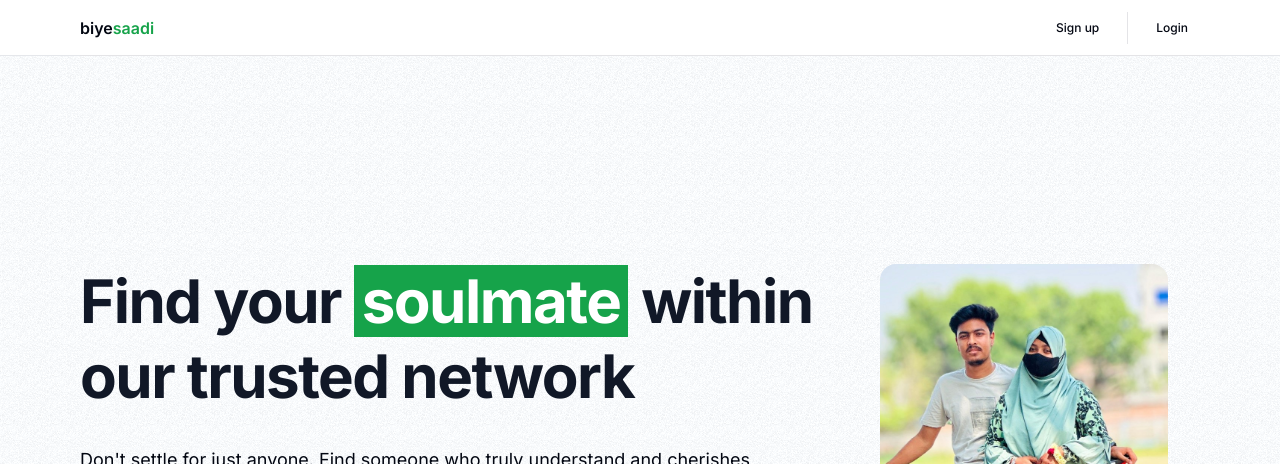
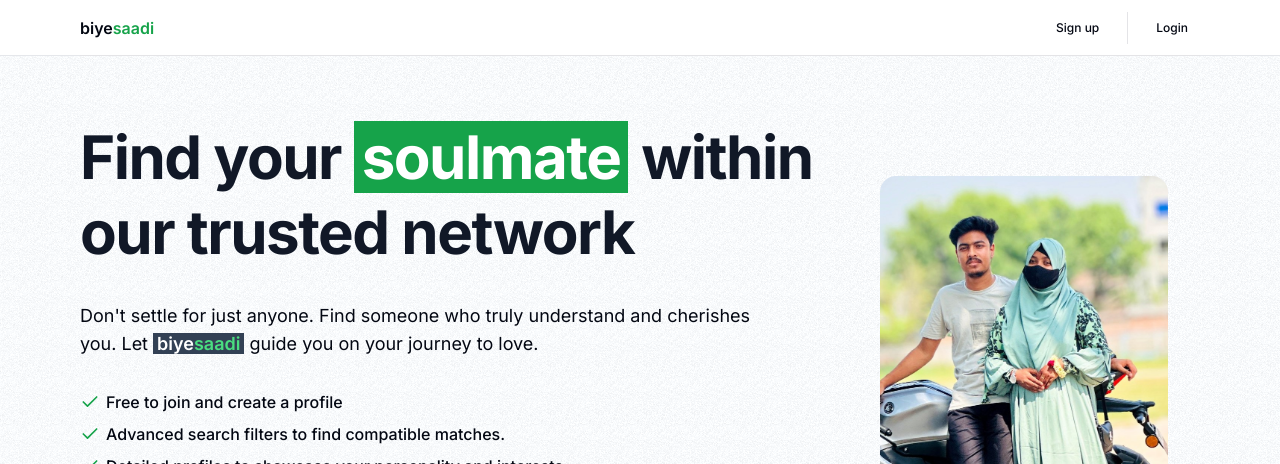
Before and after one commit to solo-mizan/biyesaadi-web-app, a Next.js app: page / in a window 1280 px wide. Shown: the top 464 px of the page. Built offline with nearby package versions, Linux system fonts and the light colour scheme; no server answers.

Commit message:
style: refactor padding of main section

```diff
--- a/src/app/page.tsx
+++ b/src/app/page.tsx
@@ -21,7 +21,7 @@ export default async function Home() {
   return (
     <div className="bg-slate-50">
       <section className="grainy-light">
-        <MaxWidthWrapper className="lg:gap-x-0 xl:gap-x-8 lg:grid lg:grid-cols-3 pt-10 lg:pt-24 xl:pt-32 pb-24 sm:pb-32 lg:pb-52">
+        <MaxWidthWrapper className="lg:gap-x-0 xl:gap-x-8 lg:grid lg:grid-cols-3 pt-5 lg:pt-8 xl:pt-10 pb-10 sm:pb-14 lg:pb-20">
           <div className="col-span-2 px-6 lg:px-0 lg:pt-4">
             <div className="relative flex flex-col items-center lg:items-start mx-auto text-center lg:text-left">
               {/* <div className="lg:block -top-20 left-0 absolute hidden w-28">
@@ -33,7 +33,7 @@ export default async function Home() {
                   width={70}
                 />
               </div> */}
-              <h1 className="relative mt-16 w-fit font-bold text-5xl text-balance text-gray-900 md:text-5xl lg:text-6xl !leading-tight tracking-tight">
+              <h1 className="relative mt-2 w-fit font-bold text-5xl text-balance text-gray-900 md:text-5xl lg:text-6xl !leading-tight tracking-tight">
                 Find your&nbsp;
                 <span className="bg-green-600 px-2 text-white">soulmate</span>
                 &nbsp;within our trusted network
```
